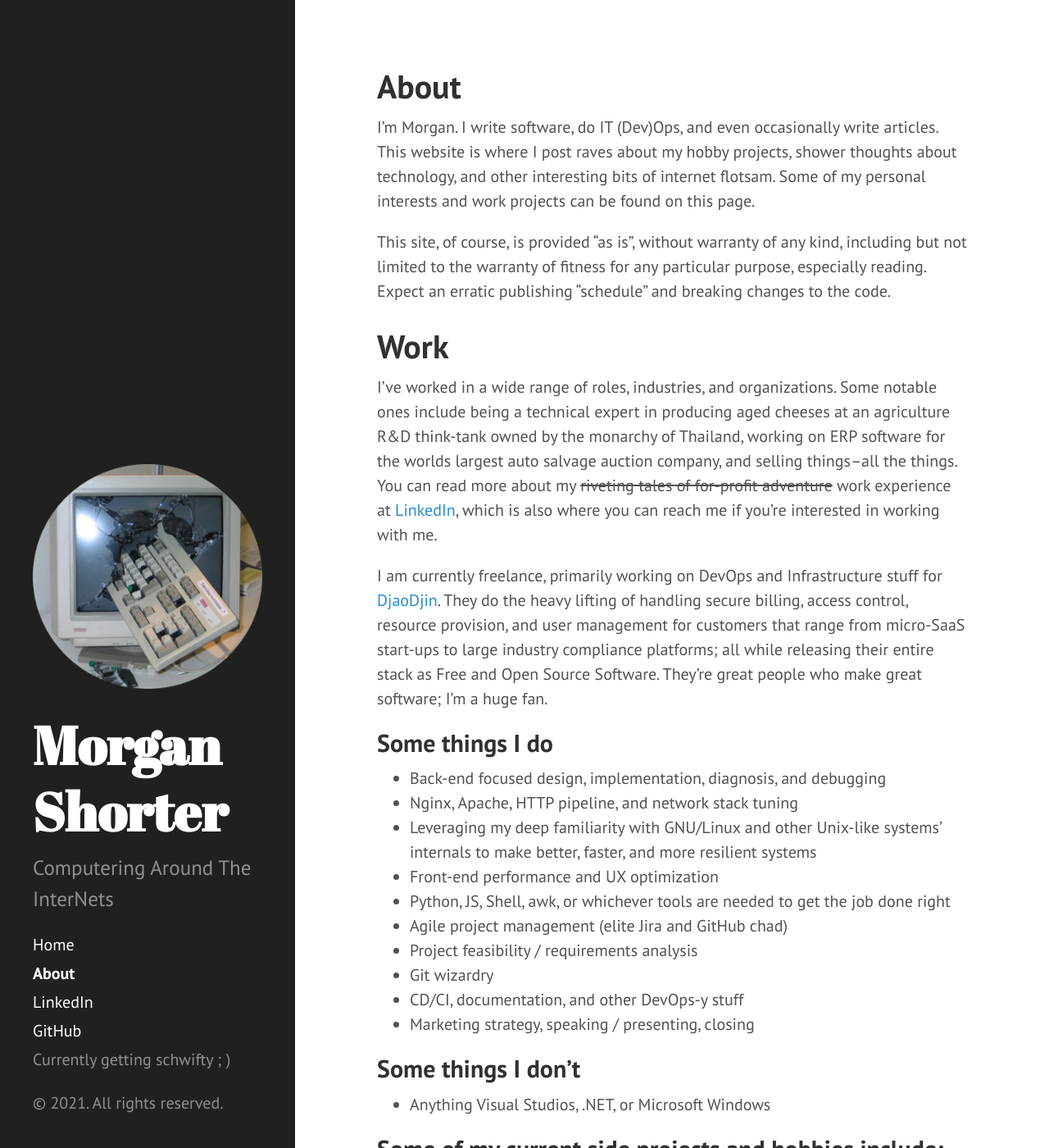
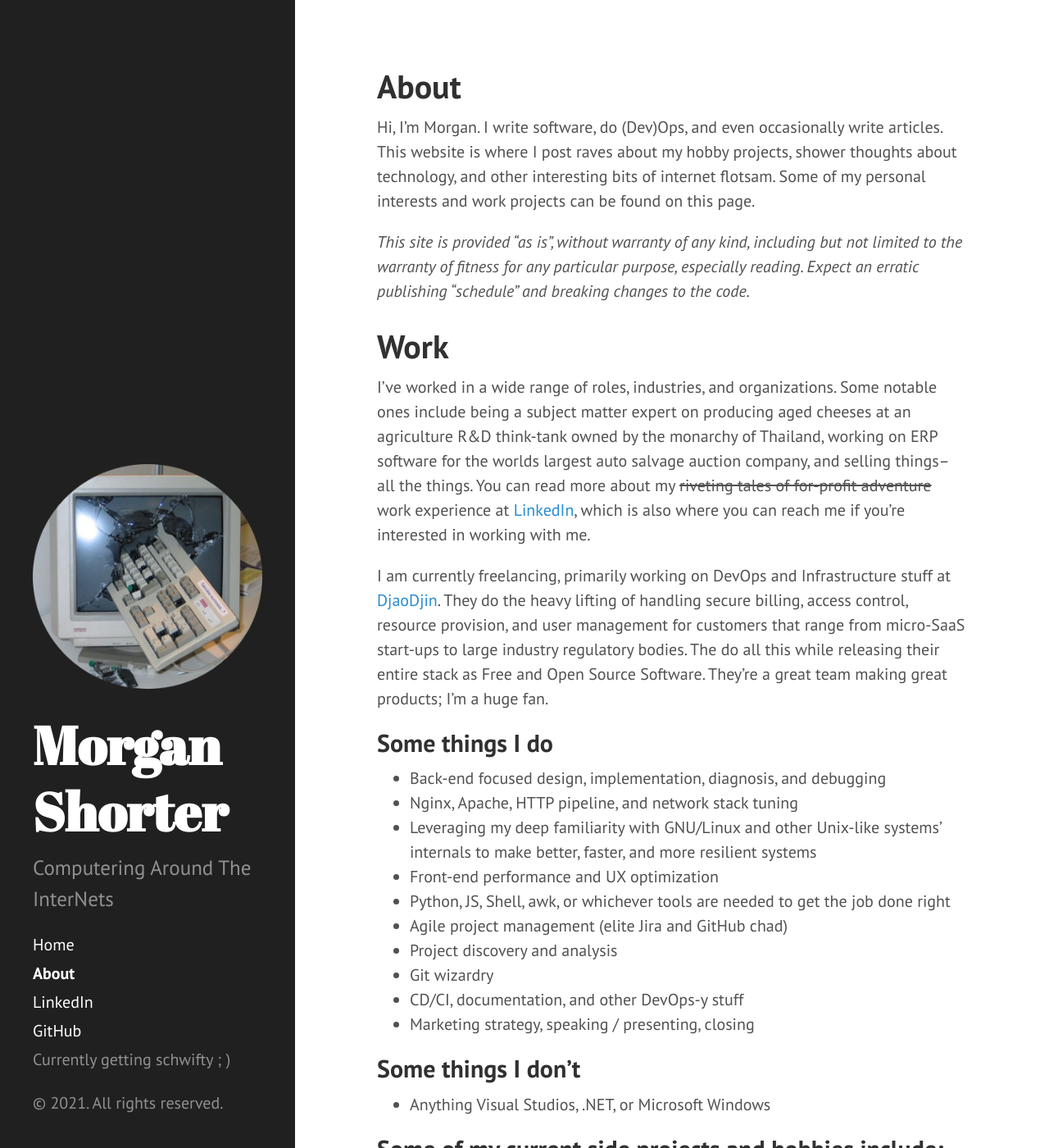
Before and after one commit to MorganShorter/morganshorter.github.io, a Jekyll site: the page built from about.md, in a window 1280 px wide and 1400 px high. Shown: the whole window at 82% size. Built offline with Jekyll 4.4.1, drawn with Linux system fonts in a browser that asks for light colours; some of the changed text lies outside the part shown.

Commit message:
Added to interests on about page. Tiny improvements to prose.

```diff
--- a/about.md
+++ b/about.md
@@ -2,15 +2,15 @@
 layout: page
 title: About
 ---
-I'm Morgan. I write software, do IT (Dev)Ops, and even occasionally write articles. This website is where I post raves about my hobby projects, shower thoughts about technology, and other interesting bits of internet flotsam. Some of my personal interests and work projects can be found on this page.
+Hi, I'm Morgan. I write software, do (Dev)Ops, and even occasionally write articles. This website is where I post raves about my hobby projects, shower thoughts about technology, and other interesting bits of internet flotsam. Some of my personal interests and work projects can be found on this page.
 
-This site, of course, is provided "as is", without warranty of any kind, including but not limited to the warranty of fitness for any particular purpose, especially reading. Expect an erratic publishing "schedule" and breaking changes to the code.
+_This site is provided "as is", without warranty of any kind, including but not limited to the warranty of fitness for any particular purpose, especially reading. Expect an erratic publishing "schedule" and breaking changes to the code._
 
 # Work
 
-I've worked in a wide range of roles, industries, and organizations. Some notable ones include being a technical expert in producing aged cheeses at an agriculture R&D think-tank owned by the monarchy of Thailand, working on ERP software for the worlds largest auto salvage auction company, and selling things--all the things. You can read more about my ~~riveting tales of for-profit adventure~~ work experience at [LinkedIn]({{ site.author.url }}), which is also where you can reach me if you're interested in working with me.
+I've worked in a wide range of roles, industries, and organizations. Some notable ones include being a subject matter expert on producing aged cheeses at an agriculture R&D think-tank owned by the monarchy of Thailand, working on ERP software for the worlds largest auto salvage auction company, and selling things--all the things. You can read more about my ~~riveting tales of for-profit adventure~~ work experience at [LinkedIn]({{ site.author.url }}), which is also where you can reach me if you're interested in working with me.
 
-I am currently freelance, primarily working on DevOps and Infrastructure stuff for [DjaoDjin](https://djaodjin.com). They do the heavy lifting of handling secure billing, access control, resource provision, and user management for customers that range from micro-SaaS start-ups to large industry compliance platforms; all while releasing their entire stack as Free and Open Source Software. They're great people who make great software; I'm a huge fan.
+I am currently freelancing, primarily working on DevOps and Infrastructure stuff at [DjaoDjin](https://djaodjin.com). They do the heavy lifting of handling secure billing, access control, resource provision, and user management for customers that range from micro-SaaS start-ups to large industry regulatory bodies. The do all this while releasing their entire stack as Free and Open Source Software. They're a great team making great products; I'm a huge fan.
 
 Some things I do
 ---
@@ -21,7 +21,7 @@
 + Front-end performance and UX optimization
 + Python, JS, Shell, awk, or whichever tools are needed to get the job done right
 + Agile project management (elite Jira and GitHub chad)
-+ Project feasibility / requirements analysis
++ Project discovery and analysis
 + Git wizardry
 + CD/CI, documentation, and other DevOps-y stuff
 + Marketing strategy, speaking / presenting, closing
@@ -36,23 +36,26 @@
 ---
 
 + A personal VPN running various services on mostly Slackware and OpenBSD
-+ Using an old iMac G5 running OpenBSD just to see what's still possible with only 256MB of RAM
++ Running OpenBSD-current on an old iMac G5 just to see what's still possible with only 256MB of RAM
 + Building a network diagnostics tool for post-mortem analysis in industrial environments (robots)
 + Proselytizing open-source operating systems and applications to normie end-users ("Hey kid, you want some free software?")
-+ Hacking NetBSD on my Pinebook Pro for the greater good
++ Hacking NetBSD on my Pinebook Pro for great good
 + Attempting to reach peak dotfiles perfection
 
 Other tech that interests me
 ---
 
-+ Security and forensics in both offence and defence
-+ Using open-source tools to build unconventional networks and data stores
++ Computer security and forensics
++ Novel approaches to data storage: new filesystems, de-duplication tools, content addressable storage, databases, physical storage media, torrents
 + Hacker-friendly operating systems like Gentoo, NetBSD, and OpenBSD
++ Package management and build systems; currently: SlackTrack, PkgBuild, Guix, PkgSrc, Autotools, Cuirass, BuildBot
++ Unikernels, ramdisks, and "Live" OS images (squashfs and others)
++ Email infrastructure and related software
 + Open source hardware like RISC-V and the stuff from Pine64
 + Learning Scheme and C
 + Oddball languages like D, V, and TCL
-+ FOSS that puts agency back in the hands of the everyman: hacking tractors, medical devices, and more
-+ Old, abandoned tech like landline phones, magneto-optical disks, and printers that actually work
-+ Uncommon networks, e.g., sharded networks, federated networks, BBSs, and private LANs
++ FOSS that puts agency back in the hands of the everyman: hacking tractors, hacking medical devices, privacy respecting communication tools, and more
++ Old, forgotten tech like landline phones, magneto-optical disks, and printers that actually work
++ Novel networking paradigms and tools: federation, decentralization, IRC, XMPP, BBSs, mesh, DNS, BGP
 
 You can connect with me on [LinkedIn]({{ site.author.url }}) or [GitHub]({{ site.github.profile }}) if you like :)
```
Also changed, not shown: 2 other files.
